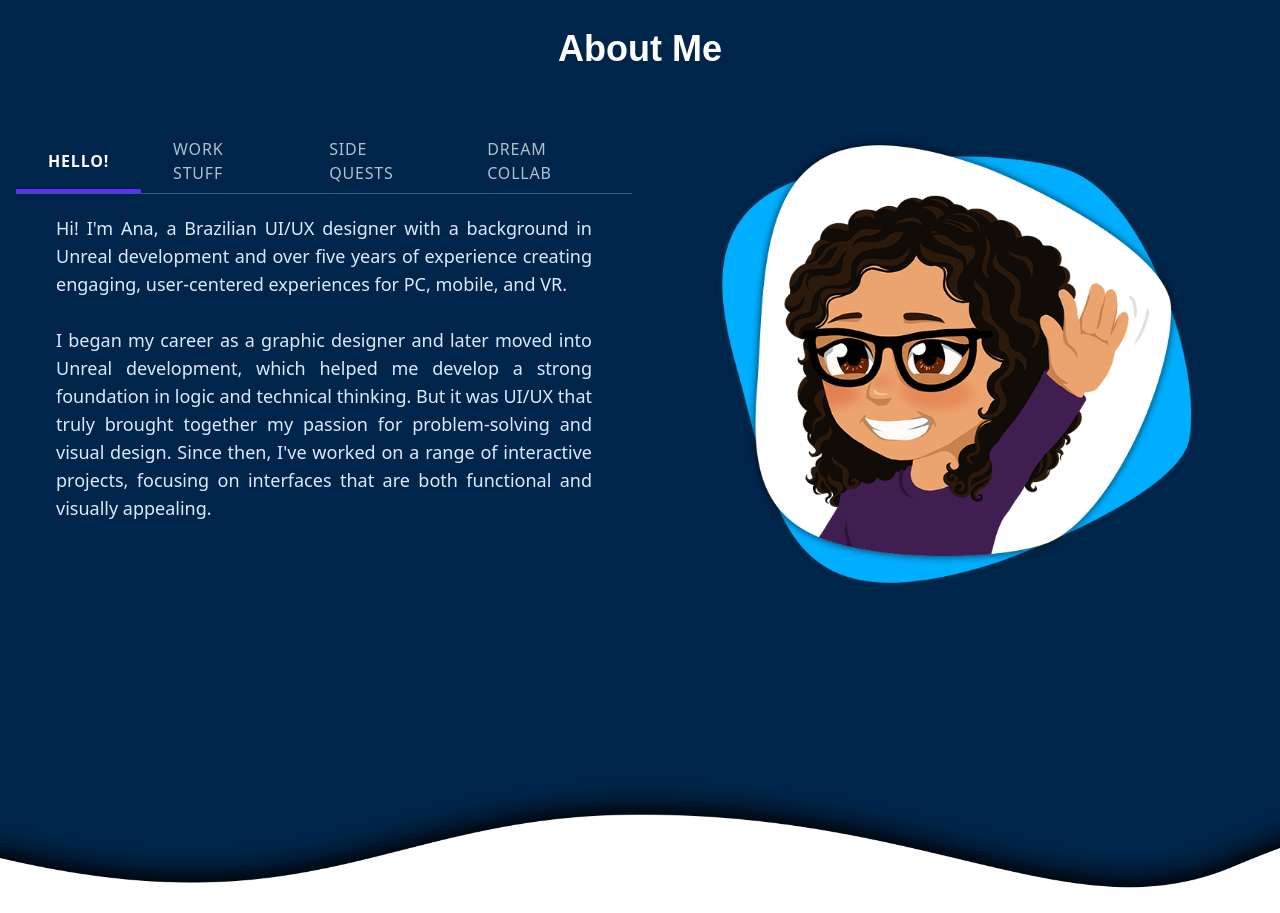
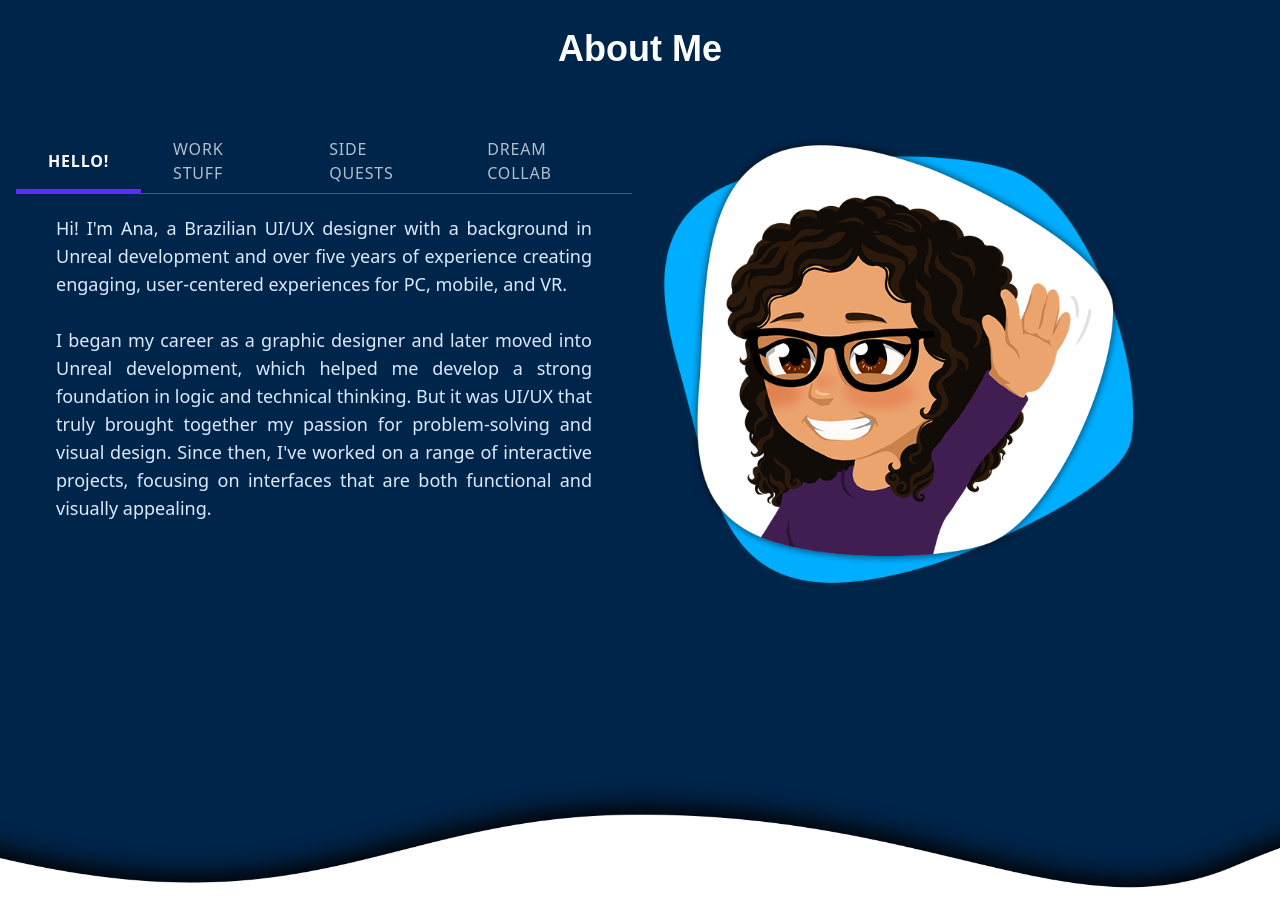
Before and after one commit to anageek/anageek.github.io, a Next.js app: page / in a window 1280 px wide. Shown: the part 1560-2473 px from the top of the page. Built offline with nearby package versions, Linux system fonts and the light colour scheme.

Commit message:
about image adjust to top

```diff
--- a/components/about-section.tsx
+++ b/components/about-section.tsx
@@ -241,7 +241,7 @@ export default function AboutSection() {
 
 
             </div>
-            <div className="col-span-1 flex justify-center items-center">
+            <div className="col-span-1 flex justify-start items-start">
               <Image
                 src="/images/profile/AboutMe2.png"
                 alt="Ana's Profile Picture"
```
